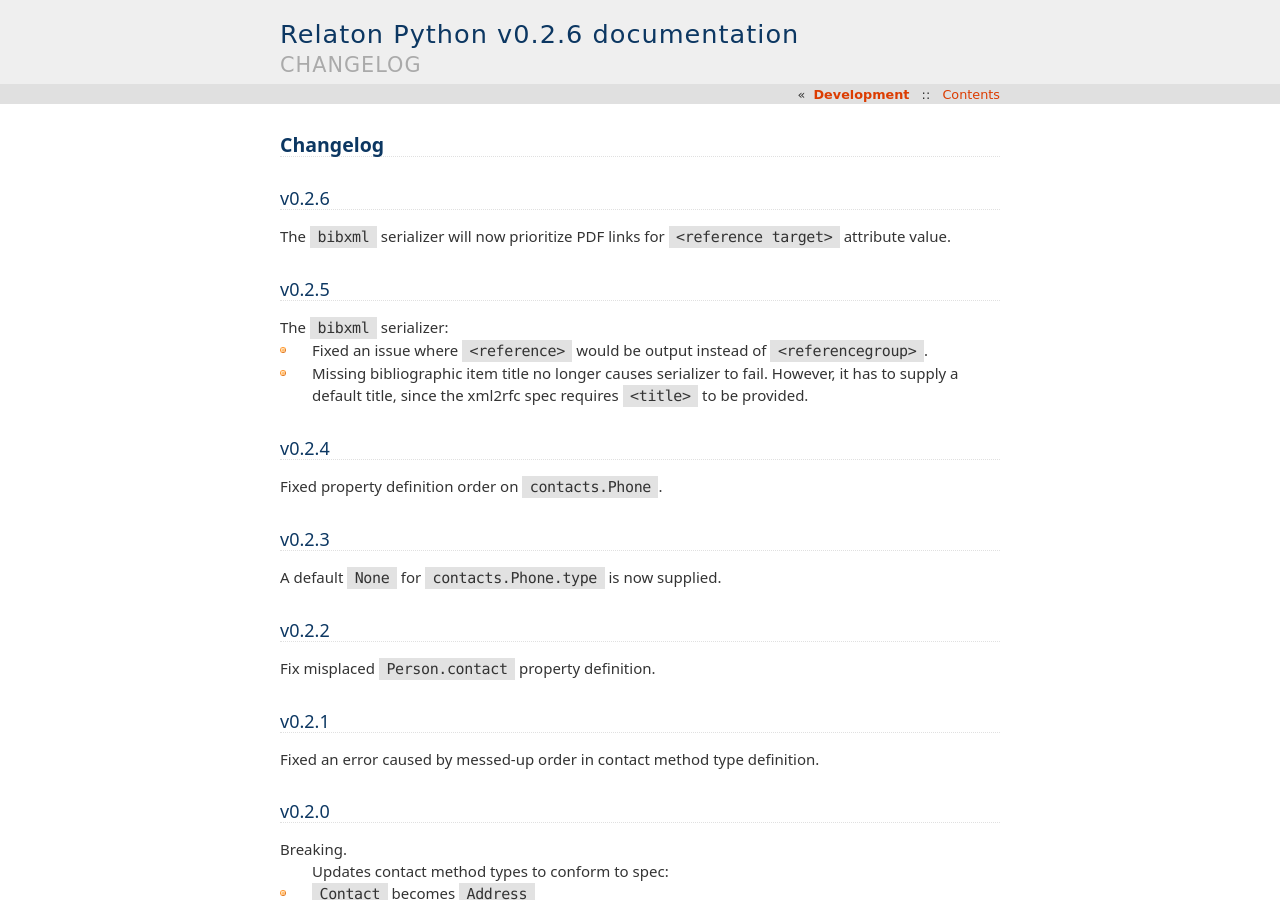
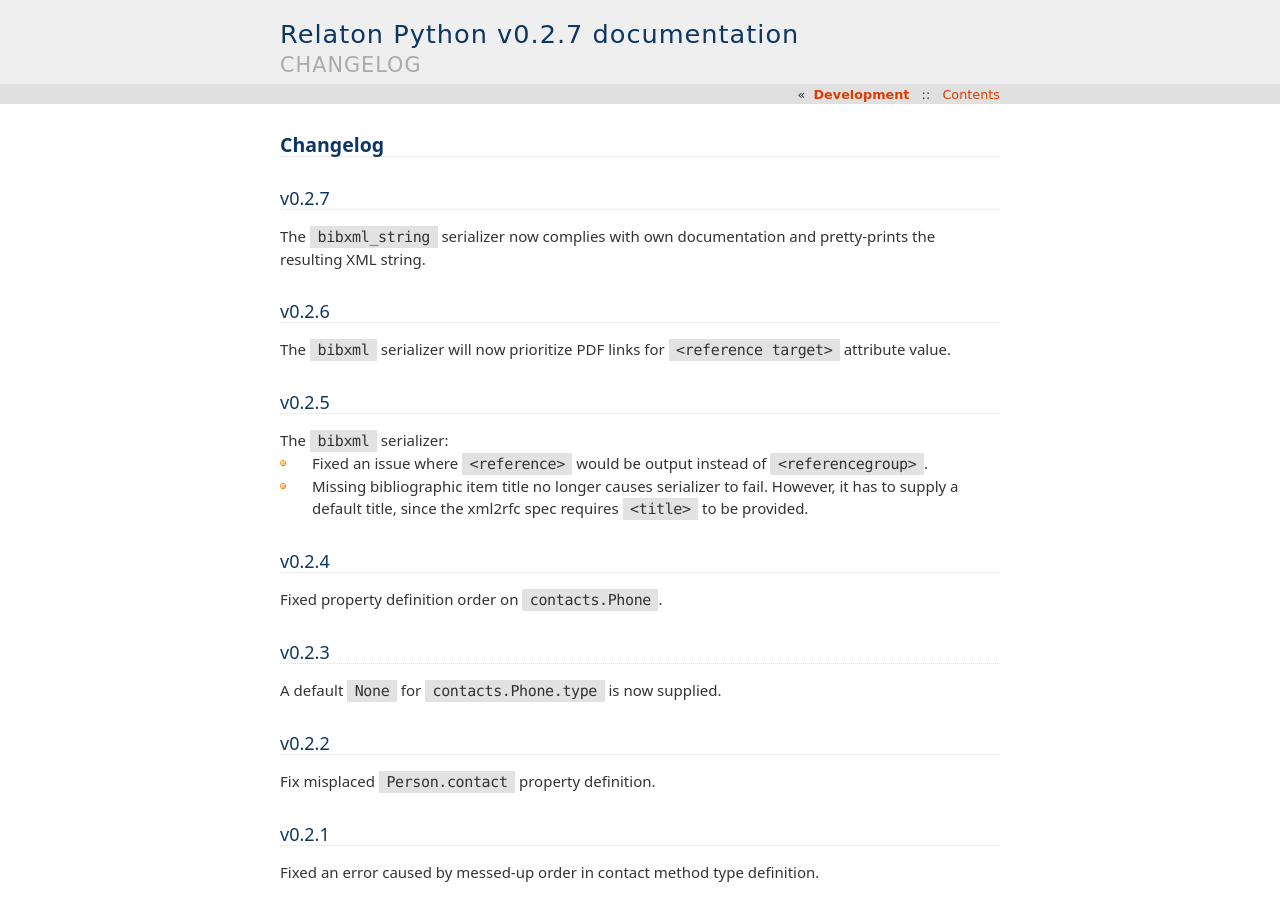
Before and after one commit to relaton/relaton-py, a Sphinx documentation site: the page built from docs/changelog.rst, in a window 1280 px wide and 900 px high. Built offline with Sphinx 7.4.7, drawn with Linux system fonts in a browser that asks for light colours.

Commit message:
chore: release 0.2.7

```diff
--- a/docs/changelog.rst
+++ b/docs/changelog.rst
@@ -1,6 +1,12 @@
 =========
 Changelog
 =========
+
+v0.2.7
+======
+
+The ``bibxml_string`` serializer now complies with own documentation
+and pretty-prints the resulting XML string.
 
 v0.2.6
 ======
--- a/relaton/__init__.py
+++ b/relaton/__init__.py
@@ -1 +1 @@
-__version__ = '0.2.6'
+__version__ = '0.2.7'
```
